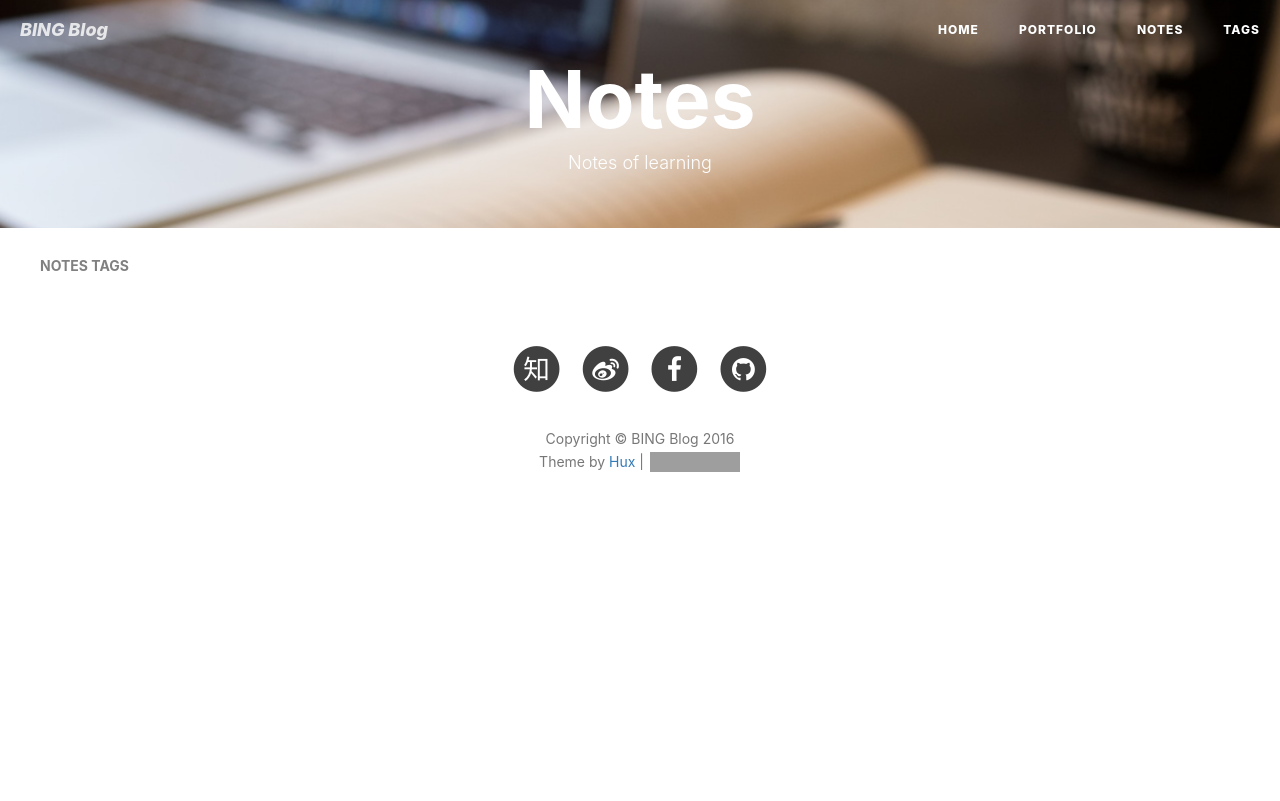
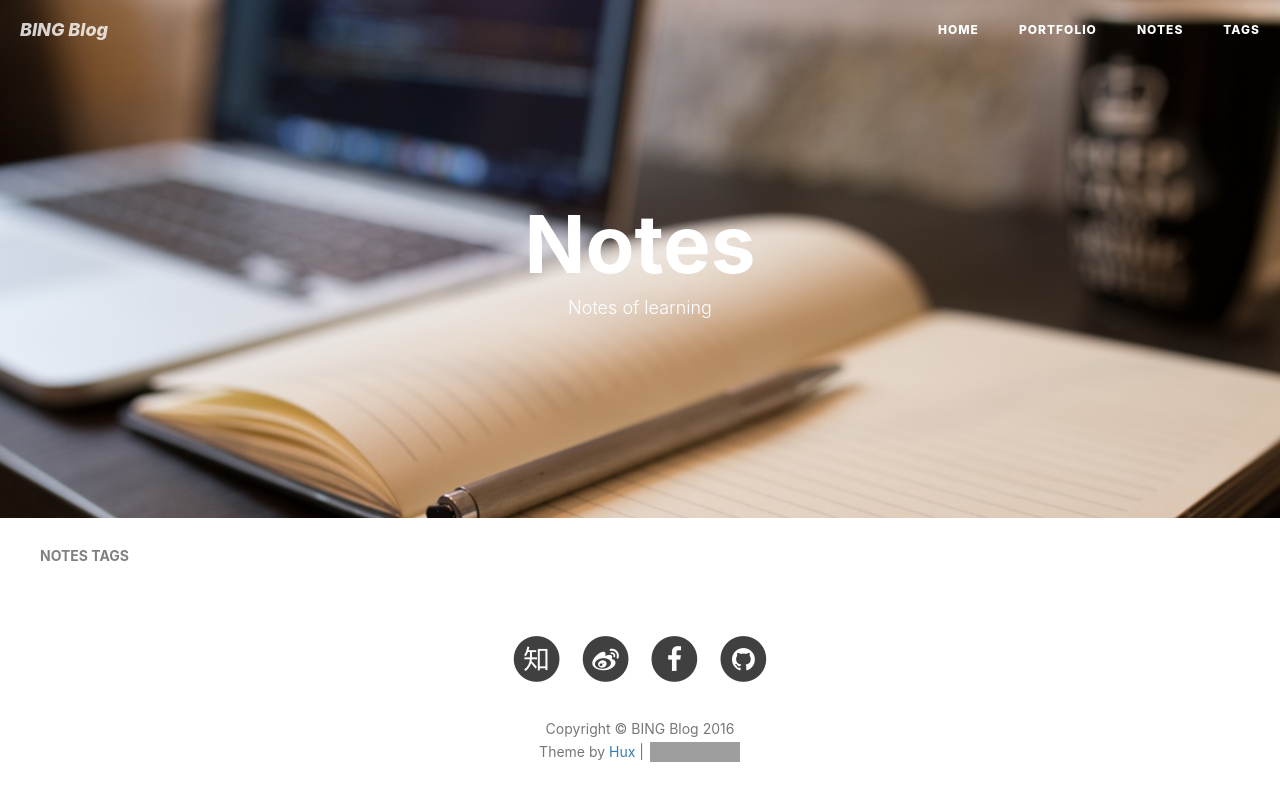
Before and after one commit to Tonnnylee/Tonnnylee.github.io, a Jekyll site: the page built from notes.html, in a window 1280 px wide. Shown: the top 801 px of the page. Built offline with Jekyll 4.4.1, drawn with Linux system fonts in a browser that asks for light colours; nearby versions of some CDN libraries; comment, search, counter and statistics services are not loaded; grey boxes are pictures that could not be loaded.

Commit message:
change notes page_heading

```diff
--- a/less/hux-blog.less
+++ b/less/hux-blog.less
@@ -762,6 +762,11 @@ img::-moz-selection {
 	}
 
 }
+#note-heading{
+	@media only screen and (min-width: 768px) {
+		padding:200px 0;
+	}
+}
 // tag_cloud
 #tag_cloud{
 	margin:20px 0 15px 0;
--- a/notes.html
+++ b/notes.html
@@ -10,7 +10,7 @@ header-img: "img/note-bg.jpg"
     <div class="container">
         <div class="row">
             <div class="col-lg-8 col-lg-offset-2 col-md-10 col-md-offset-1">
-                <div class="site-heading" id="tag-heading">
+                <div class="site-heading" id="note-heading">
                     <h1>{% if page.title %}{{ page.title }}{% else %}{{ site.title }}{% endif %}</h1>
                     <span class="subheading">{{ page.description }}</span>
                 </div>
```
Also changed, not shown: css/hux-blog.min.css.
